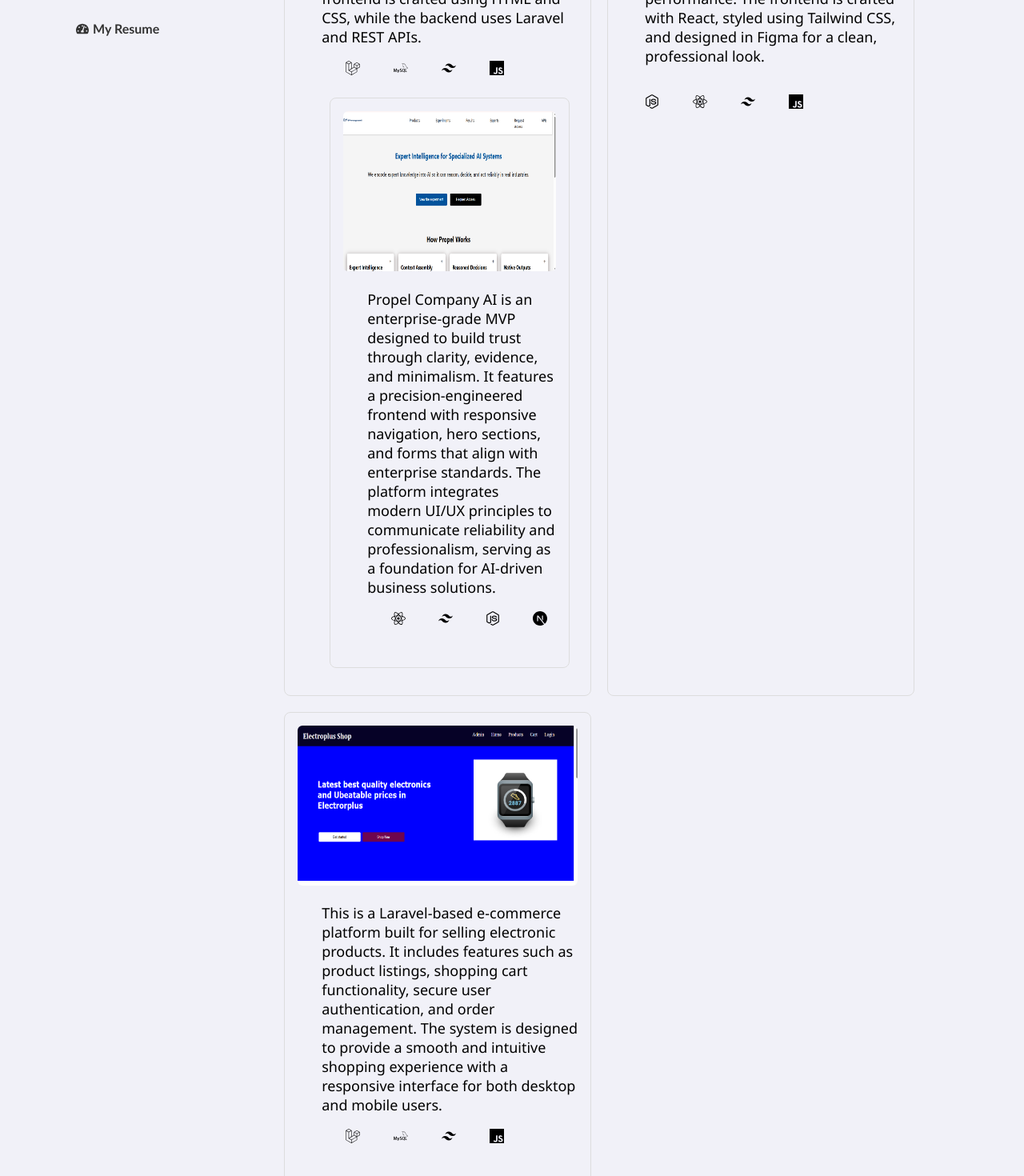
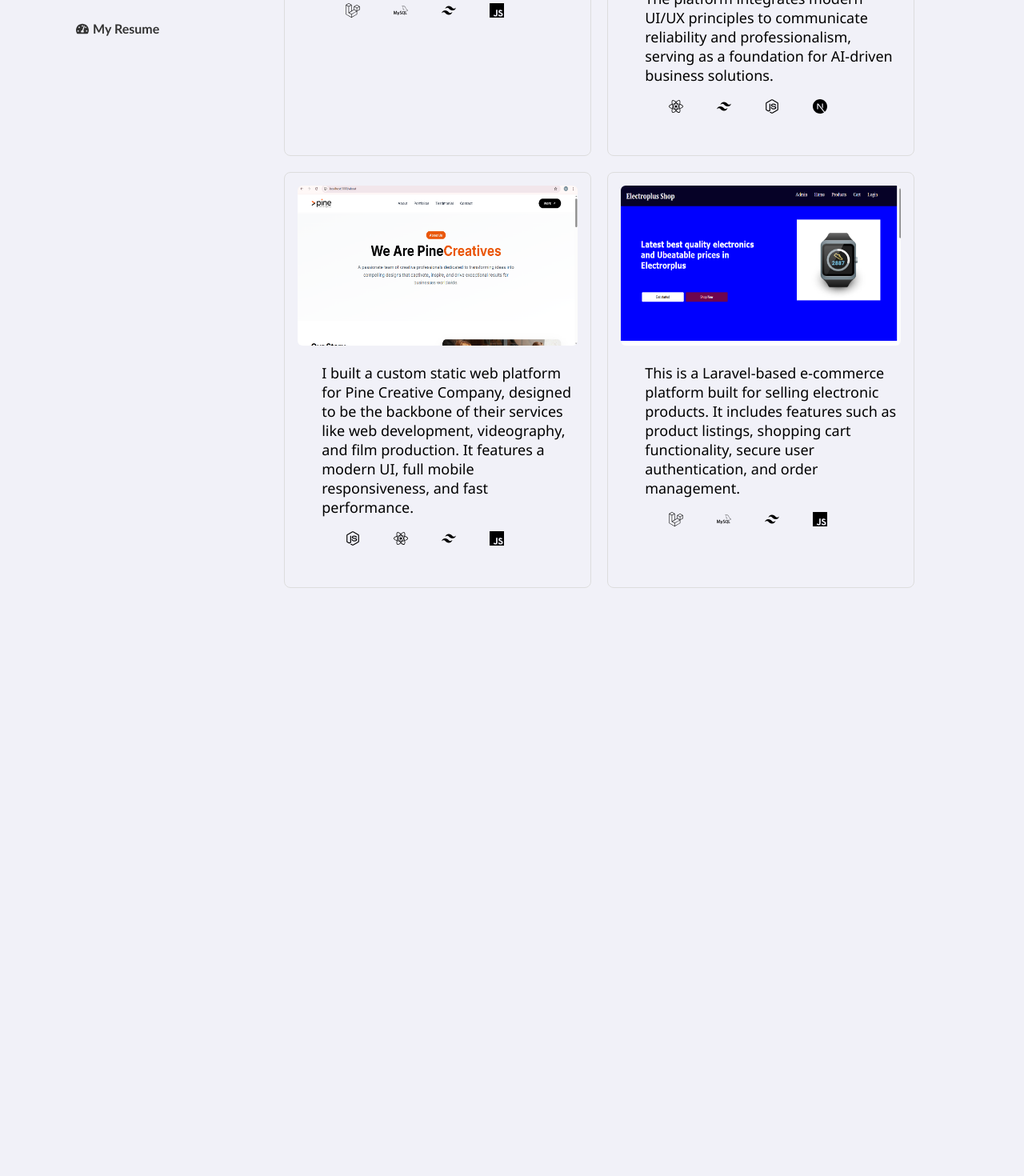
Before and after one commit to mwendwamutinda24/my-portfolio, a React (Vite) app: page /projects in a window 1280 px wide. Shown: the part 600-2070 px from the top of the page at 80% size. After the commit the page ends 1353 px from the top, so only its background shows below. Built offline with nearby package versions, Linux system fonts and the light colour scheme.

Commit message:
Update MyProjects.jsx

```diff
--- a/src/Home/MyProjects.jsx
+++ b/src/Home/MyProjects.jsx
@@ -1,36 +1,26 @@
 import aboutImg from "../assets/About.png";
-import { FaHome, FaServicestack, FaProjectDiagram, FaEnvelope,FaCog } from "react-icons/fa";
+import { FaHome, FaProjectDiagram, FaEnvelope, FaCog, FaBars, FaReact, FaNodeJs, FaTachometerAlt, FaUser } from "react-icons/fa";
 import school from "../assets/Kanja.png";
 import ecomerce from "../assets/image.png";
 import { Link } from "react-router-dom";
 import { MdDashboard } from "react-icons/md";
-import { FaBars,FaReact, FaNodeJs, FaJava, FaPython, FaPhp, FaGitAlt,FaTachometerAlt,FaUser} from "react-icons/fa";
 import {
-  SiMongodb,
   SiMysql,
-  SiCplusplus,
   SiLaravel,
   SiTailwindcss,
-  SiAngular,
   SiNextdotjs,
-  SiVuedotjs,
-  SiFigma,
-  SiExpress ,
-  SiJavascript ,
-  SiFirebase,
-  SiWordpress
-
+  SiJavascript
 } from "react-icons/si";
-import HomePage from "./HomePage";
 import homeImg from "../assets/_MG_9971 (4).JPG";
 import { useState } from "react";
+
 const MyProjects = () => {
   const [showNav, setShowNav] = useState(false);
   const dropdown = () => { setShowNav(!showNav); };
+
   return (
     <>
       <div className="navbar2">
-
         <div className="fahome">
           <h3 onClick={dropdown}><FaBars /></h3>
           <hr/>
@@ -48,85 +38,61 @@ const [showNav, setShowNav] = useState(false);
           </div>
         )}
       </div>
+
       <div className="home-response">
         <section id="home">
           <div className="homepage">
             <div className="home2">
-                <img  className="img"src={homeImg}/>
+              <img className="img" src={homeImg} alt="Kelvin Mutinda"/>
             </div>
             <div className="Home1">
               <h2 style={{ display: "flex", alignItems: "center", gap: "8px" }}>
                 Kelvin Mutinda
-  <svg
-    xmlns="http://www.w3.org/2000/svg"
-    width="20"
-    height="20"
-    viewBox="0 0 24 24"
-    fill="#1DA1F2" // Twitter blue
-  >
+                <svg xmlns="http://www.w3.org/2000/svg" width="20" height="20"
+                  viewBox="0 0 24 24" fill="#1DA1F2">
                   <path d="M22.25 12c0 5.65-4.6 10.25-10.25 10.25S1.75 17.65 1.75 12 6.35 1.75 12 1.75 22.25 6.35 22.25 12zm-11.5 4.5l7-7-1.5-1.5-5.5 5.5-2.5-2.5-1.5 1.5 4 4z"/>
                 </svg>
               </h2>
-
               <p>AI | Fullstack Engineer</p>
             </div>
           </div>
 
           <div className="navbars">
-                    <div className="navabarr">
-                         <Link to="/"><FaHome /> Home</Link>
+            <div className="navabarr"><Link to="/"><FaHome /> Home</Link></div>
+            <div className="navabarr"><Link to="/Dashboard"><MdDashboard/> Dashboard</Link></div>
+            <div className="navabarr"><Link to="/about"><FaUser/> About</Link></div>
+            <div className="navabarr"><Link to="/services"><FaCog/> Services</Link></div>
+            <div className="navabarr"><Link to="/my-Projects"><FaProjectDiagram /> Projects</Link></div>
+            <div className="navabarr"><Link to="/contact"><FaEnvelope /> Contact Me</Link></div>
+            <div className="navabarr"><Link to="/Resume"><FaTachometerAlt/> My Resume</Link></div>
           </div>
-                       <div className="navabarr">
-                       <Link to="/Dashboard"><MdDashboard/>Dashboard</Link>
-                   </div>
-                    <div className="navabarr">
-                         <Link to="/about"><FaUser/> About</Link>
-                    </div>
-                      <div className="navabarr">
-                        <Link to="/services"><FaCog/> Services</Link>
-                    </div>
-                    <div className="navabarr">
-                        <Link to="/my-Projects"><FaProjectDiagram />Projects</Link>
-                    </div>
-                    <div className="navabarr">
-                         <Link to="/contact">< FaEnvelope /> Contact Me</Link>
-                    </div>
+        </section>
 
-                        <div className="navabarr">
-                       <Link to="/Resume"><FaTachometerAlt/>My Resume</Link>
-                   </div>
-                    </div>
-
-        </section>
         <section id="myProjects">
           <h2>My Projects</h2>
-      <p>Projects That i have worked on both Fullstack,Designs and Featured</p>
+          <p>Projects that I have worked on both Fullstack, Designs and Featured</p>
           <hr/>
           <div className="myProject">
-        <a
-          href="https://kelvinportal.infinityfreeapp.com/"
-          target="_blank"
-          rel="noopener noreferrer"
-          className="project4"
-        >
+
+            {/* School Portal */}
+            <a href="https://kelvinportal.infinityfreeapp.com/" target="_blank" rel="noopener noreferrer" className="project4">
               <img src={school} className="pine" alt="School Portal" />
               <p>
                 This is a PHP-based school portal with an interactive user interface and authentication
                 for managing all school activities including fee payment, academic records, storing and
-            retrieving results for learners, and tracking their progress. The frontend is crafted
-            using HTML and CSS, while the backend uses Laravel and REST APIs.
+                retrieving results for learners, and tracking their progress.
                 <div className="toolsin">
                   <p className="toolin"><SiLaravel/></p>
-              <p className="toolin"><SiMysql/> </p>
-               <p className="toolin"><SiTailwindcss/> </p>
-                <p className="toolin">< SiJavascript/></p>
+                  <p className="toolin"><SiMysql/></p>
+                  <p className="toolin"><SiTailwindcss/></p>
+                  <p className="toolin"><SiJavascript/></p>
                 </div>
-            <a
-  href="https://propel-company-ai-website.vercel.app/"
-  target="_blank"
-  rel="noopener noreferrer"
-  className="project4"
->
+              </p>
+              <div className="overlay"><span>View Project ➜</span></div>
+            </a>
+
+            {/* Propel Company AI */}
+            <a href="https://propel-company-ai-website.vercel.app/" target="_blank" rel="noopener noreferrer" className="project4">
               <img src="/Propel.png" className="pine" alt="Propel Company AI Project" />
               <p>
                 Propel Company AI is an enterprise-grade MVP designed to build trust through clarity,
@@ -135,79 +101,53 @@ const [showNav, setShowNav] = useState(false);
                 integrates modern UI/UX principles to communicate reliability and professionalism,
                 serving as a foundation for AI-driven business solutions.
                 <div className="toolsin">
-      <p className="toolin"><FaReact /></p>
-      <p className="toolin"><SiTailwindcss /></p>
-      <p className="toolin"><FaNodeJs /></p>
-      <p className="toolin"><SiNextdotjs /></p>
+                  <p className="toolin"><FaReact/></p>
+                  <p className="toolin"><SiTailwindcss/></p>
+                  <p className="toolin"><FaNodeJs/></p>
+                  <p className="toolin"><SiNextdotjs/></p>
                 </div>
               </p>
-  <div className="overlay">
-    <span>View Project ➜</span>
-  </div>
+              <div className="overlay"><span>View Project ➜</span></div>
             </a>
 
-
-
-          </p>
-          <div className="overlay">
-            <span>View Project ➜</span>
-          </div>
-        </a>
-
-        <a
-          href="https://pinecreative2-mw4b.vercel.app"
-          target="_blank"
-          rel="noopener noreferrer"
-          className="project4"
-        >
+            {/* Pine Creative */}
+            <a href="https://pinecreative2-mw4b.vercel.app" target="_blank" rel="noopener noreferrer" className="project4">
               <img src={aboutImg} className="pine" alt="Pine Creative Project" />
               <p>
                 I built a custom static web platform for Pine Creative Company, designed to be the backbone
                 of their services like web development, videography, and film production. It features a
-            modern UI, full mobile responsiveness, and fast performance. The frontend is crafted with
-            React, styled using Tailwind CSS, and designed in Figma for a clean, professional look.
-          </p>
+                modern UI, full mobile responsiveness, and fast performance.
                 <div className="toolsin">
                   <p className="toolin"><FaNodeJs/></p>
-               <p className="toolin">< FaReact/></p>
-               <p className="toolin"><SiTailwindcss/> </p>
-                <p className="toolin">< SiJavascript/></p>
+                  <p className="toolin"><FaReact/></p>
+                  <p className="toolin"><SiTailwindcss/></p>
+                  <p className="toolin"><SiJavascript/></p>
                 </div>
-          <div className="overlay">
-            <span>View Project ➜</span>
-          </div>
+              </p>
+              <div className="overlay"><span>View Project ➜</span></div>
             </a>
 
-        <a
-          href="https://stephenkanja.infinityfreeapp.com/"
-          target="_blank"
-          rel="noopener noreferrer"
-          className="project4"
-        >
+            {/* E-commerce Platform */}
+            <a href="https://stephenkanja.infinityfreeapp.com/" target="_blank" rel="noopener noreferrer" className="project4">
               <img src={ecomerce} className="pine" alt="E-commerce Platform" />
               <p>
                 This is a Laravel-based e-commerce platform built for selling electronic products. It
                 includes features such as product listings, shopping cart functionality, secure user
-            authentication, and order management. The system is designed to provide a smooth and
-            intuitive shopping experience with a responsive interface for both desktop and mobile users.
+                authentication, and order management.
                 <div className="toolsin">
                   <p className="toolin"><SiLaravel/></p>
-              <p className="toolin"><SiMysql/> </p>
-               <p className="toolin"><SiTailwindcss/> </p>
-                <p className="toolin">< SiJavascript/></p>
+                  <p className="toolin"><SiMysql/></p>
+                  <p className="toolin"><SiTailwindcss/></p>
+                  <p className="toolin"><SiJavascript/></p>
                 </div>
               </p>
-          <div className="overlay">
-            <span>View Project ➜</span>
-          </div>
+              <div className="overlay"><span>View Project ➜</span></div>
             </a>
+
           </div>
         </section>
-
       </div>
-
     </>
-
   );
 };
 
```
Lines whose indentation alone changed are shown as unchanged.
